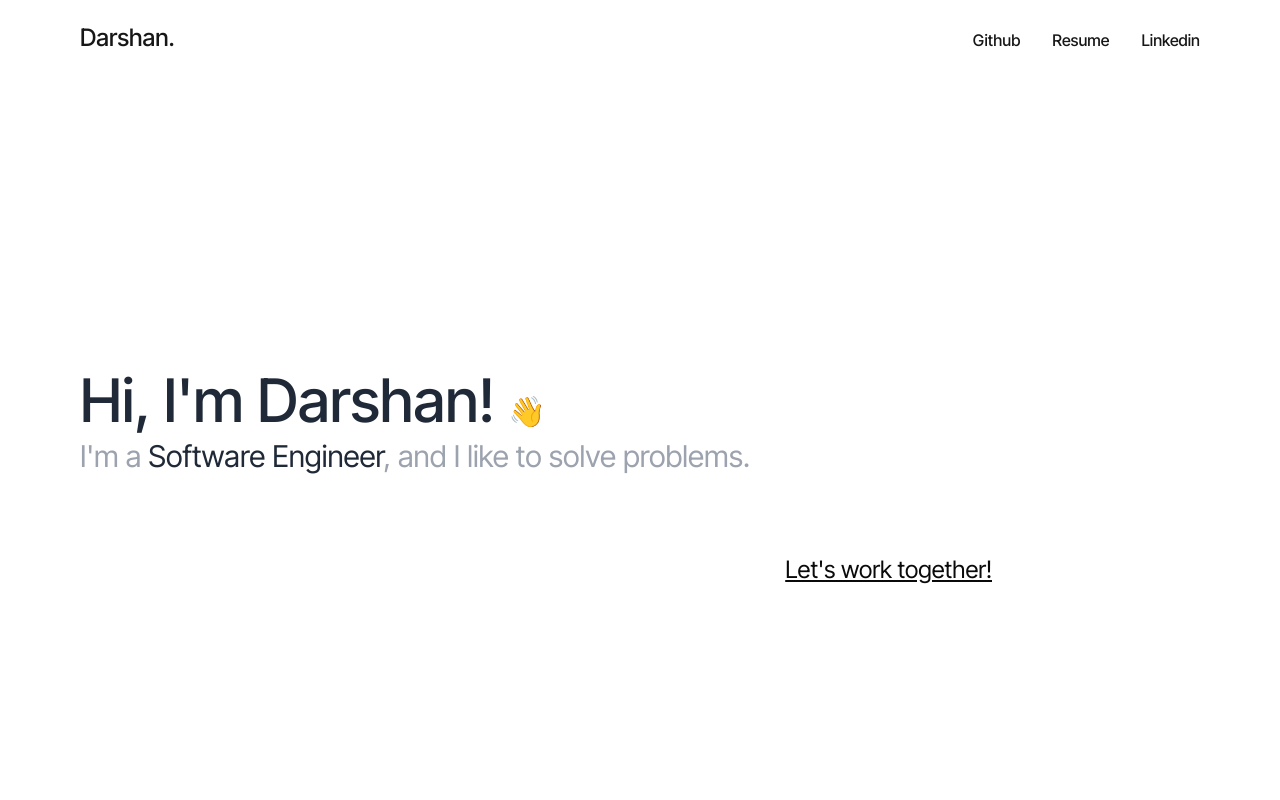
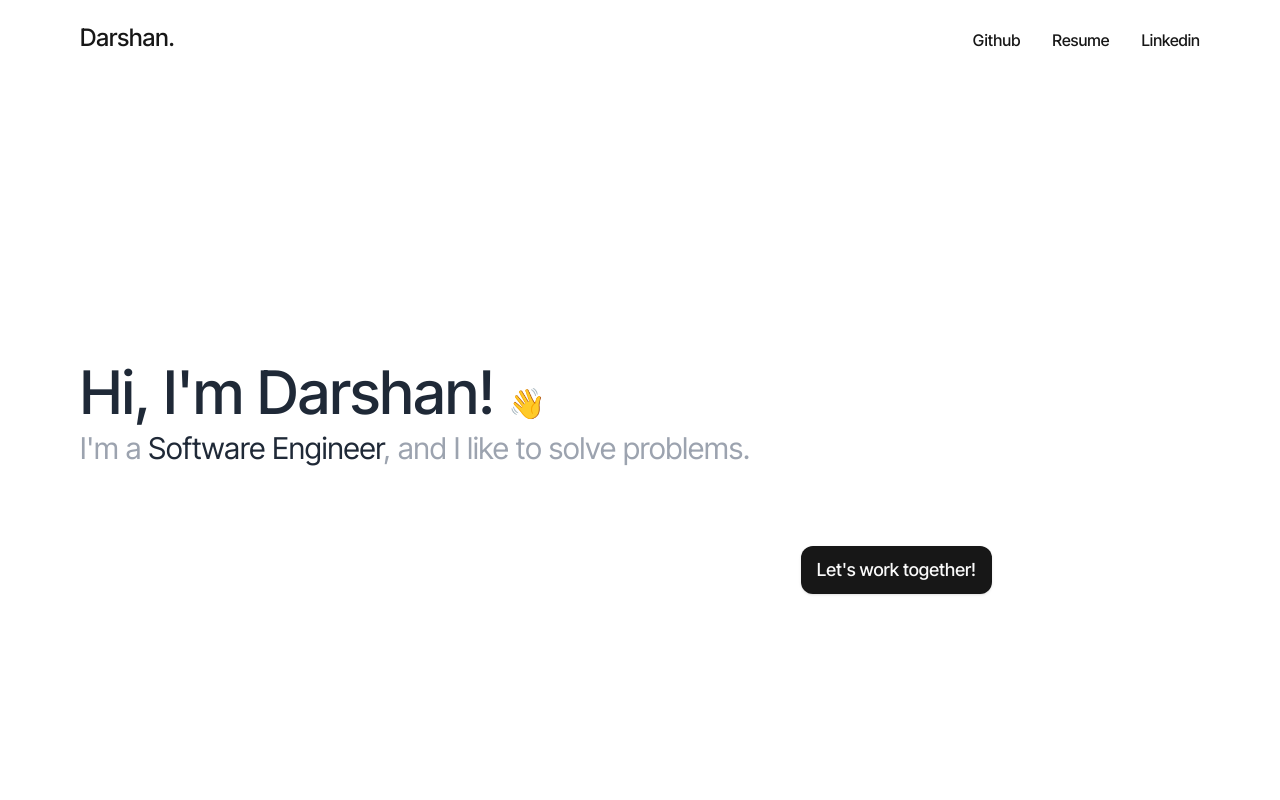
Before and after one commit to darshangoswami/Portfolio, a React (Vite) app: page / in a window 1280 px wide. Shown: the top 800 px of the page. Built offline with nearby package versions, Linux system fonts and the light colour scheme.

Commit message:
update CTA

```diff
--- a/src/App.jsx
+++ b/src/App.jsx
@@ -48,12 +48,12 @@ function App() {
             I'm a <span className="text-gray-800">Software Engineer</span>, and
             I like to solve problems.
           </h2>
-          <a
-            className="flex md:justify-end lg:mr-52 mt-20 text-2xl underline"
-            href="mailto:goswamd@purdue.edu"
+          <Button
+            asChild
+            className="md:self-end lg:mr-52 mt-20 py-6 text-lg w-fit rounded-xl"
           >
-            Let's work together!
-          </a>
+            <a href="mailto:goswamd@purdue.edu">Let's work together!</a>
+          </Button>
         </div>
         <h3 className="text-2xl underline mb-3">Projects:</h3>
         <div className="flex flex-wrap md:flex-nowrap gap-5 mb-10">
```
